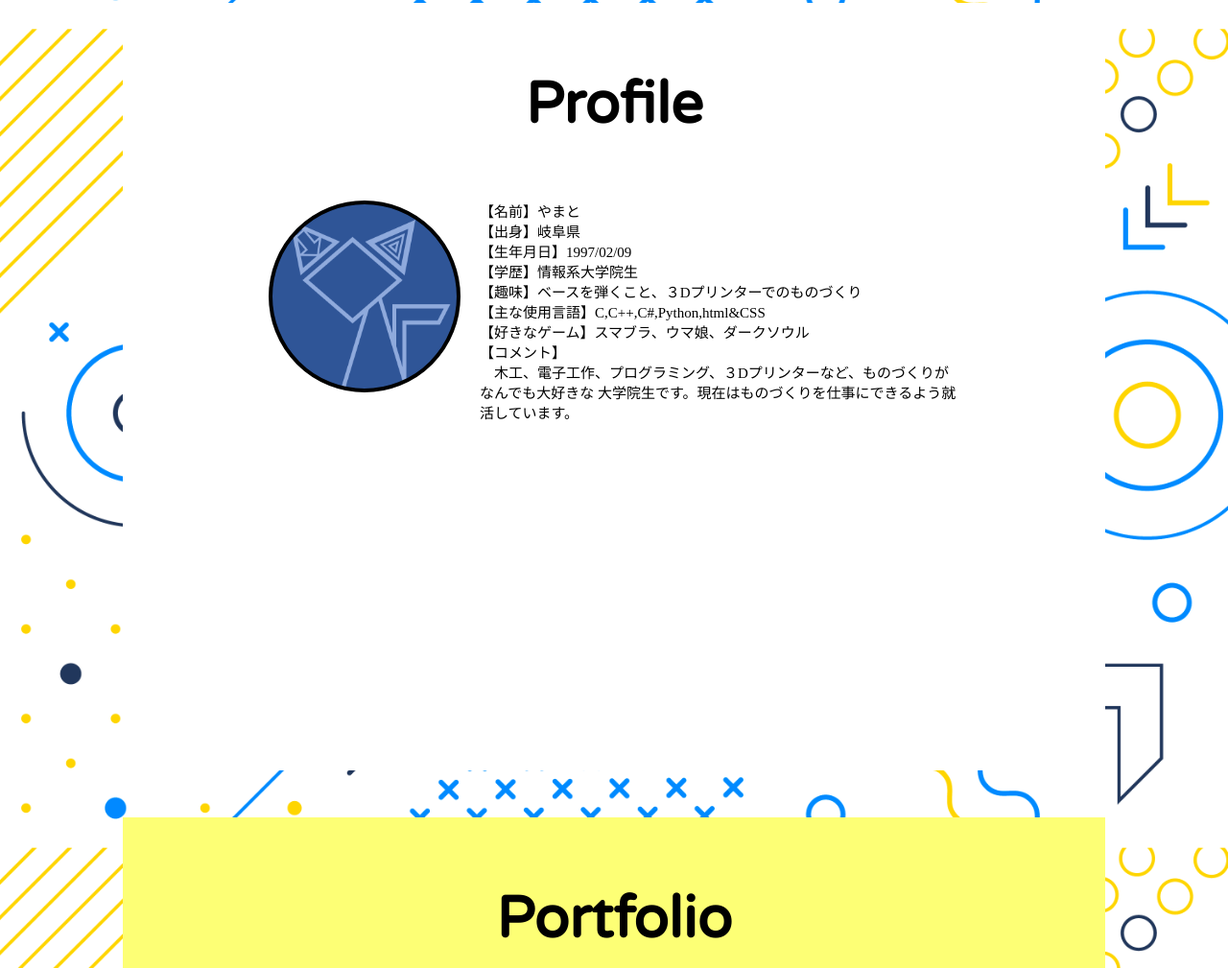
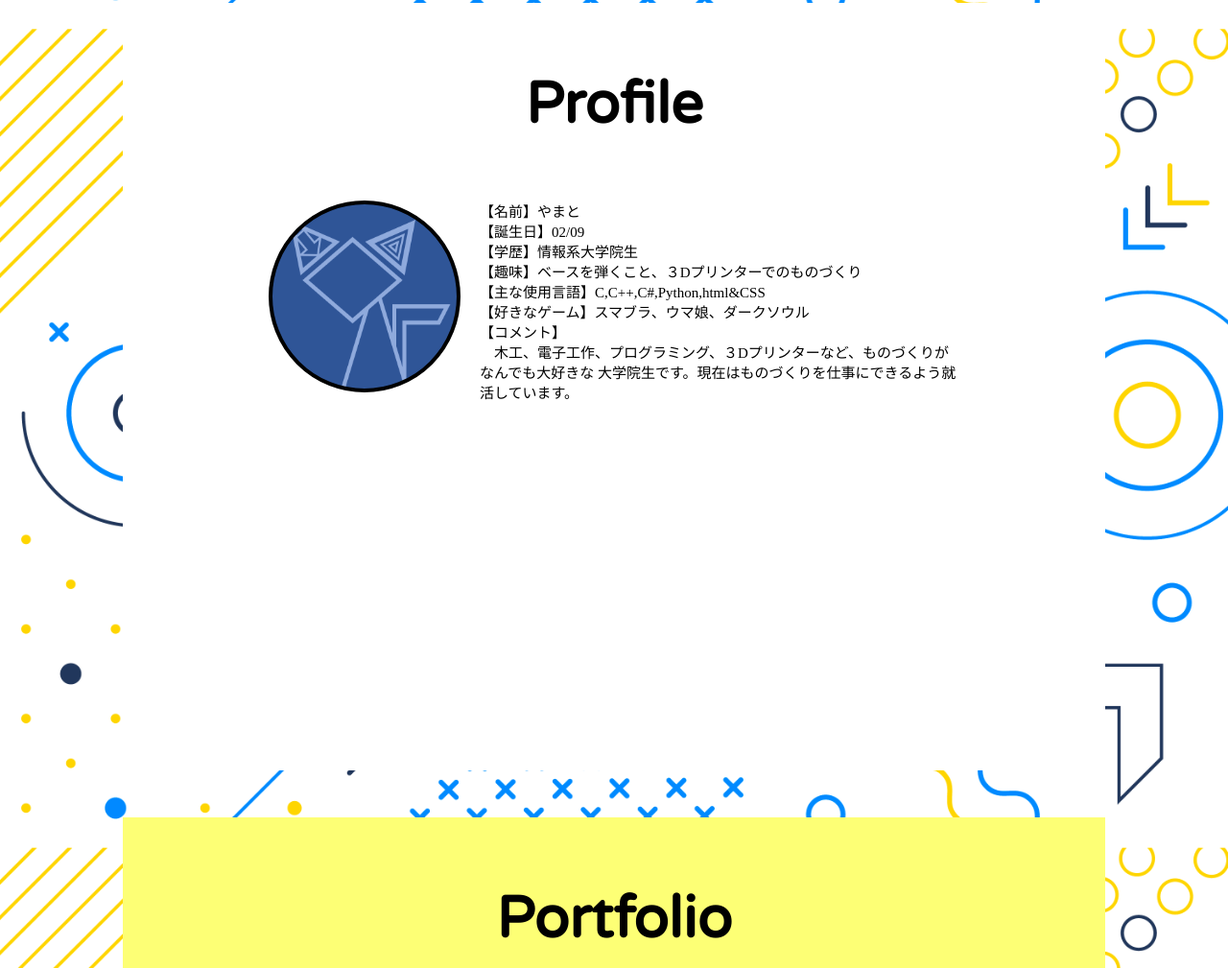
Before and after one commit to iiyama0209/YamatoPortfolio, a plain HTML site: page index.html in a window 1280 px wide. Shown: the part 823-1832 px from the top of the page at 96% size. Drawn offline with nearby package versions, Linux system fonts and the light colour scheme; a web font is replaced by a local one.

Commit message:
no message

```diff
--- a/index.html
+++ b/index.html
@@ -73,8 +73,7 @@
                     <p class="logo-img"></p>
                     <p class="profile-text">
                         【名前】やまと<br>
-                        【出身】岐阜県<br>
-                        【生年月日】1997/02/09<br>
+                        【誕生日】02/09<br>
                         【学歴】情報系大学院生<br>
                         【趣味】ベースを弾くこと、３Dプリンターでのものづくり<br>
                         【主な使用言語】C,C++,C#,Python,html&CSS<br>
```
